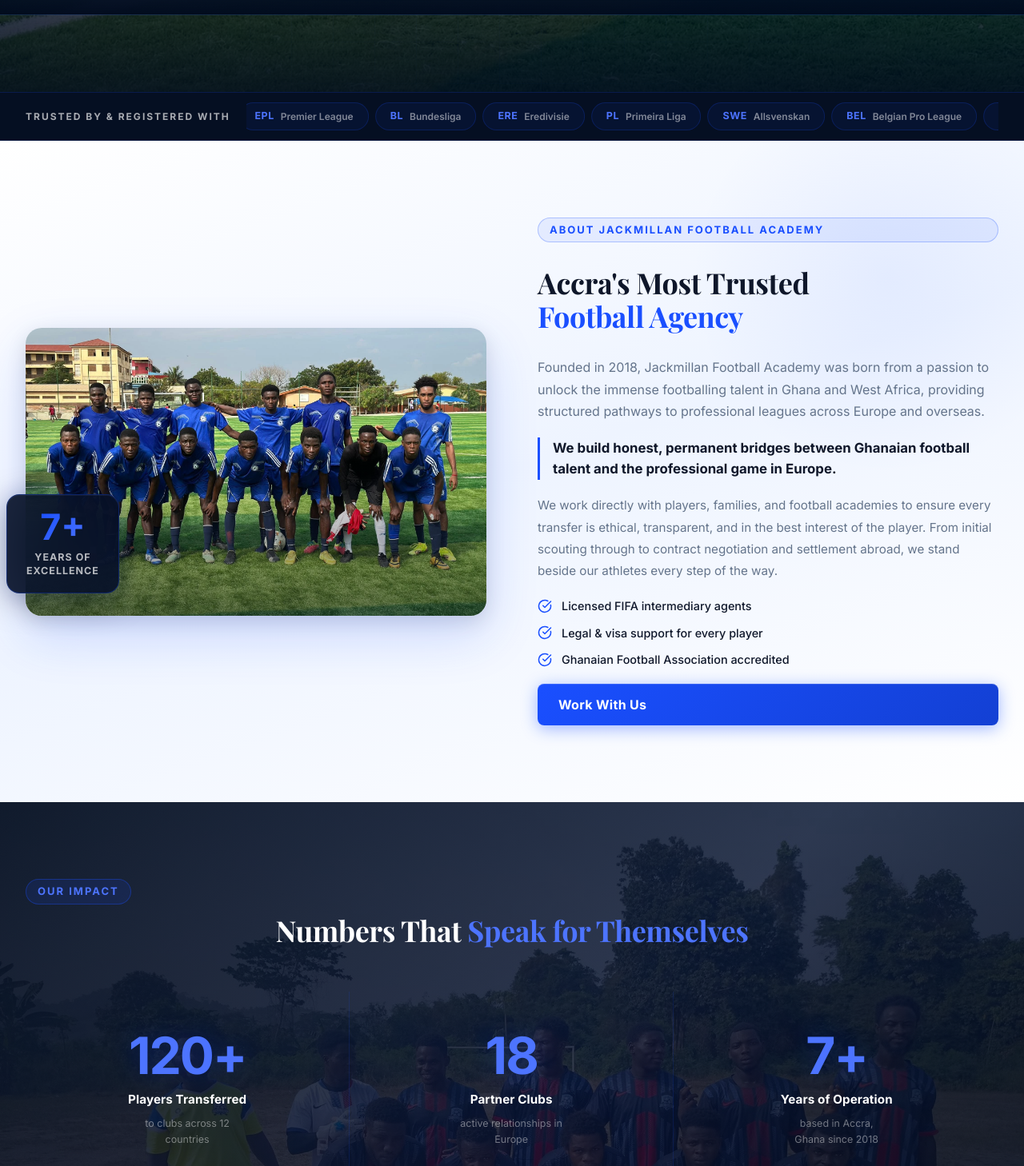
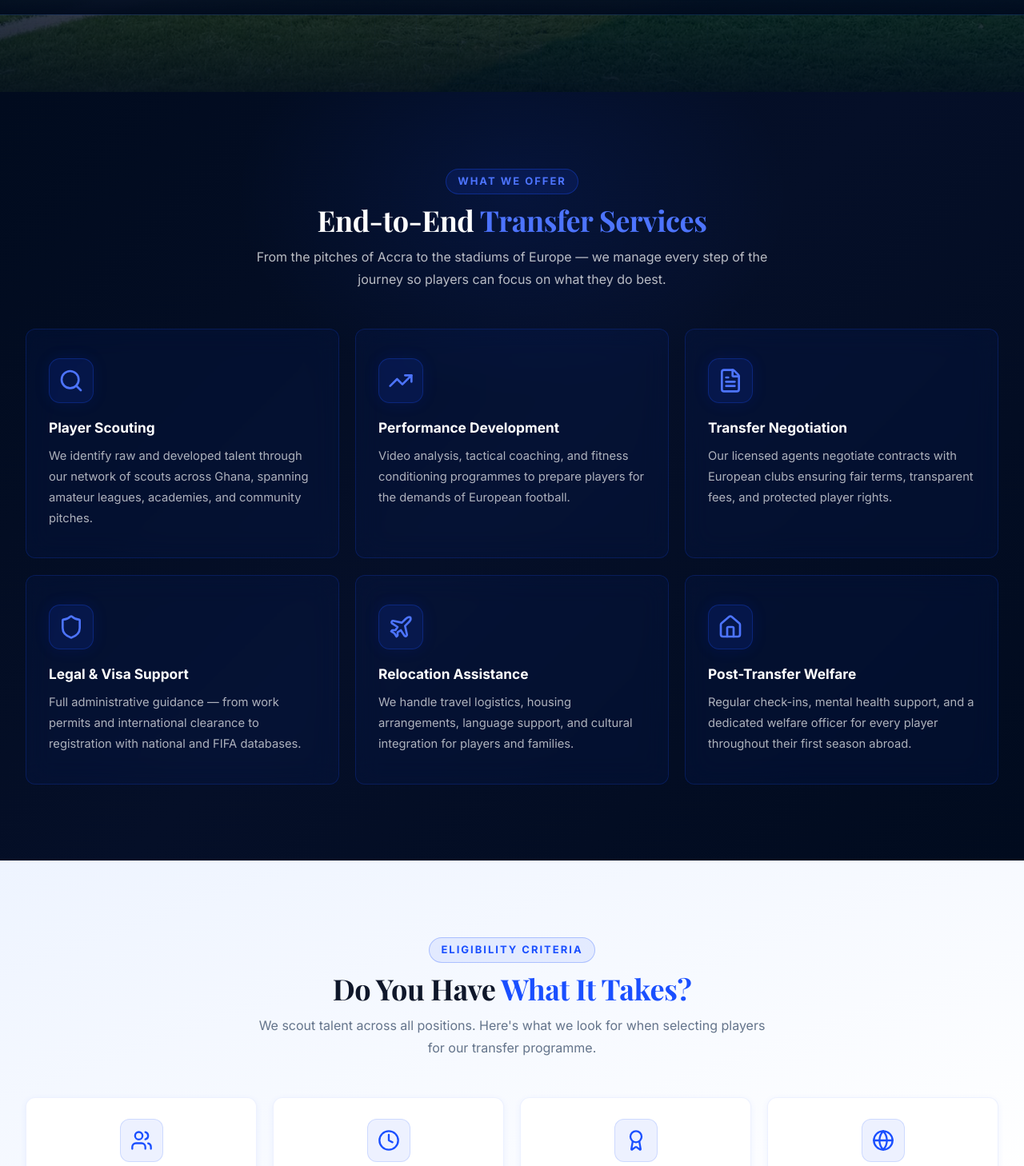
Before and after one commit to eoforidanso/jackmillan, a React (Vite) app: page / in a window 1280 px wide. Shown: the part 832-2290 px from the top of the page at 80% size. Built offline with nearby package versions, Linux system fonts and the light colour scheme; no server answers; the database is empty.

Commit message:
Remove TrustBar, About, and ImpactStats sections to shorten page
Co-Authored-By: Claude Sonnet 4.6 <noreply@anthropic.com>

```diff
--- a/src/App.jsx
+++ b/src/App.jsx
@@ -45,9 +45,6 @@ function HomePage() {
       <Navbar />
       <main>
         <Hero />
-        <TrustBar />
-        <About />
-        <ImpactStats />
         <Services />
         <Requirements />
         <HowItWorks />
```
